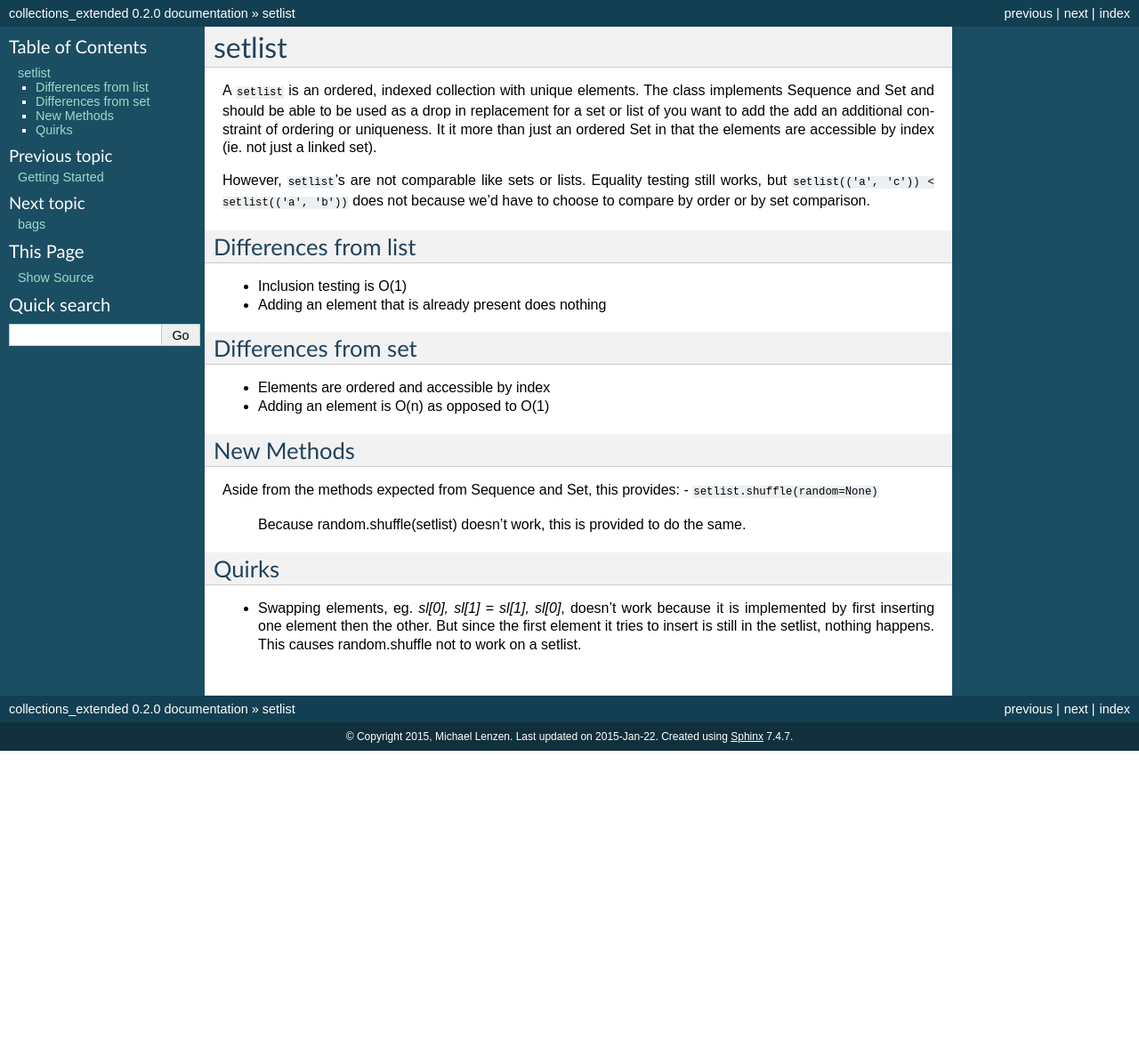
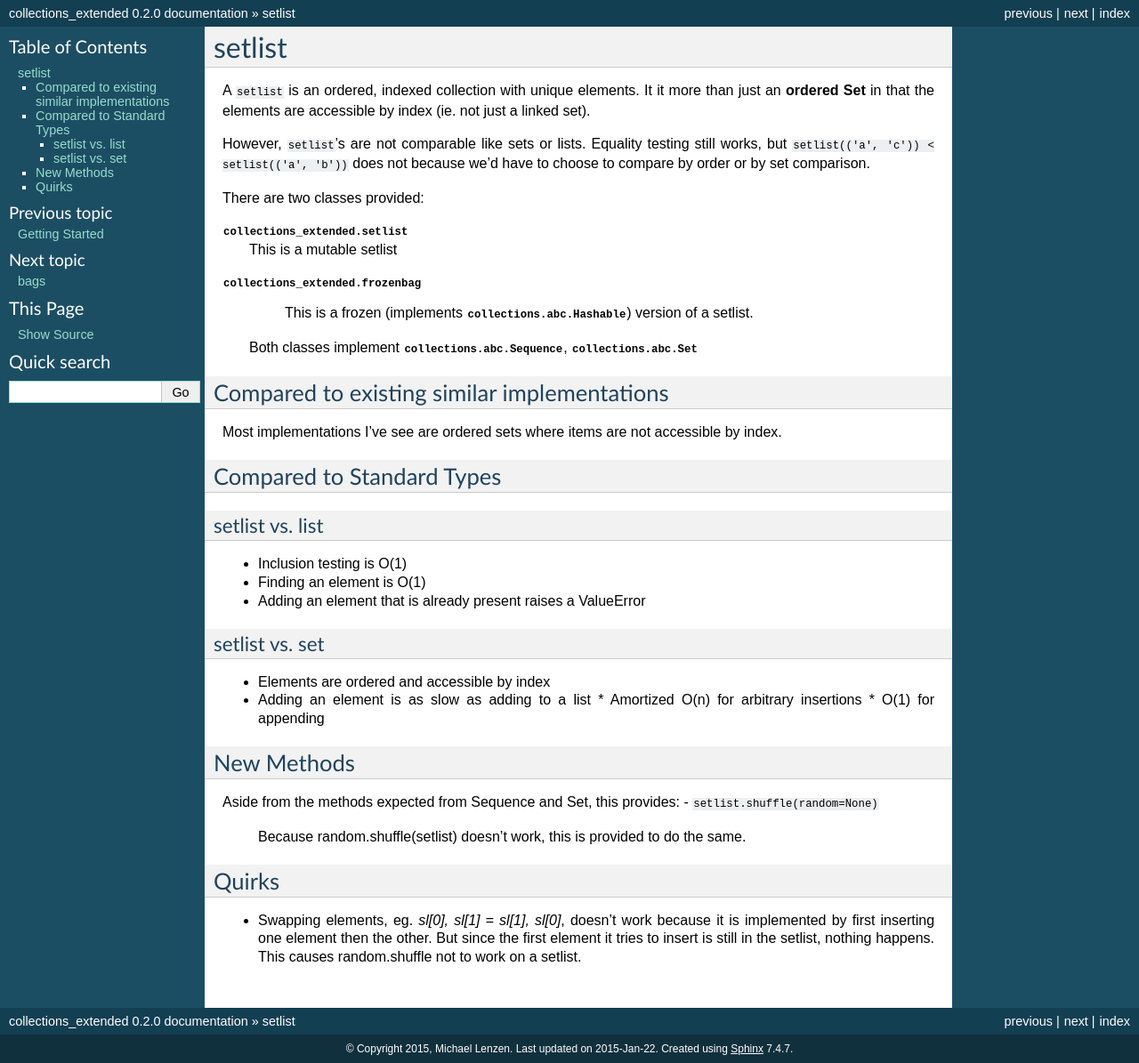
Before and after one commit to mlenzen/collections-extended, a Sphinx documentation site: the page built from docs/setlists.rst, in a window 1280 px wide. Shown: the whole page at 89% size. Built offline with Sphinx 7.4.7, drawn with Linux system fonts in a browser that asks for light colours; pages that are not in the unit, such as notebooks, are missing from menus; before the commit the page ends 900 px from its top, so only the background shows below that.

```diff
--- a/docs/collections_extended.rst
+++ b/docs/api.rst
@@ -8,3 +8,4 @@ Module contents
     :members:
     :undoc-members:
     :show-inheritance:
+    :inherited-members:
--- a/docs/setlists.rst
+++ b/docs/setlists.rst
@@ -1,27 +1,46 @@
 setlist
 =======
 
-A ``setlist`` is an ordered, indexed collection with unique elements.  The class
-implements Sequence and Set and should be able to be used as a drop in
-replacement for a set or list of you want to add the add an additional
-constraint of ordering or uniqueness.  It it more than just an ordered Set
+A ``setlist`` is an ordered, indexed
+collection with unique elements.  It it more than just an **ordered Set**
 in that the elements are accessible by index (ie. not just a linked set).
 
 However, ``setlist``'s are not comparable like sets or lists. Equality
 testing still works, but ``setlist(('a', 'c')) < setlist(('a', 'b'))`` does not
 because we'd have to choose to compare by order or by set comparison.
 
-Differences from list
----------------------
+There are two classes provided:
+
+:class:`collections_extended.setlist`
+  This is a mutable setlist
+:class:`collections_extended.frozenbag`
+  This is a frozen (implements :class:`collections.abc.Hashable`) version of a setlist.
+
+ Both classes implement :class:`collections.abc.Sequence`, :class:`collections.abc.Set`
+
+Compared to existing similar implementations
+--------------------------------------------
+
+Most implementations I've see are ordered sets where items are not accessible
+by index.
+
+Compared to Standard Types
+--------------------------
+
+setlist vs. list
+^^^^^^^^^^^^^^^^
 
 * Inclusion testing is O(1)
-* Adding an element that is already present does nothing
+* Finding an element is O(1)
+* Adding an element that is already present raises a ValueError
 
-Differences from set
---------------------
+setlist vs. set
+^^^^^^^^^^^^^^^
 
 * Elements are ordered and accessible by index
-* Adding an element is O(n) as opposed to O(1)
+* Adding an element is as slow as adding to a list
+  * Amortized O(n) for arbitrary insertions
+  * O(1) for appending
 
 New Methods
 -----------
```
Also changed, not shown: docs/bags.rst (+11 -11 lines), docs/index.rst (+9 -12 lines).
